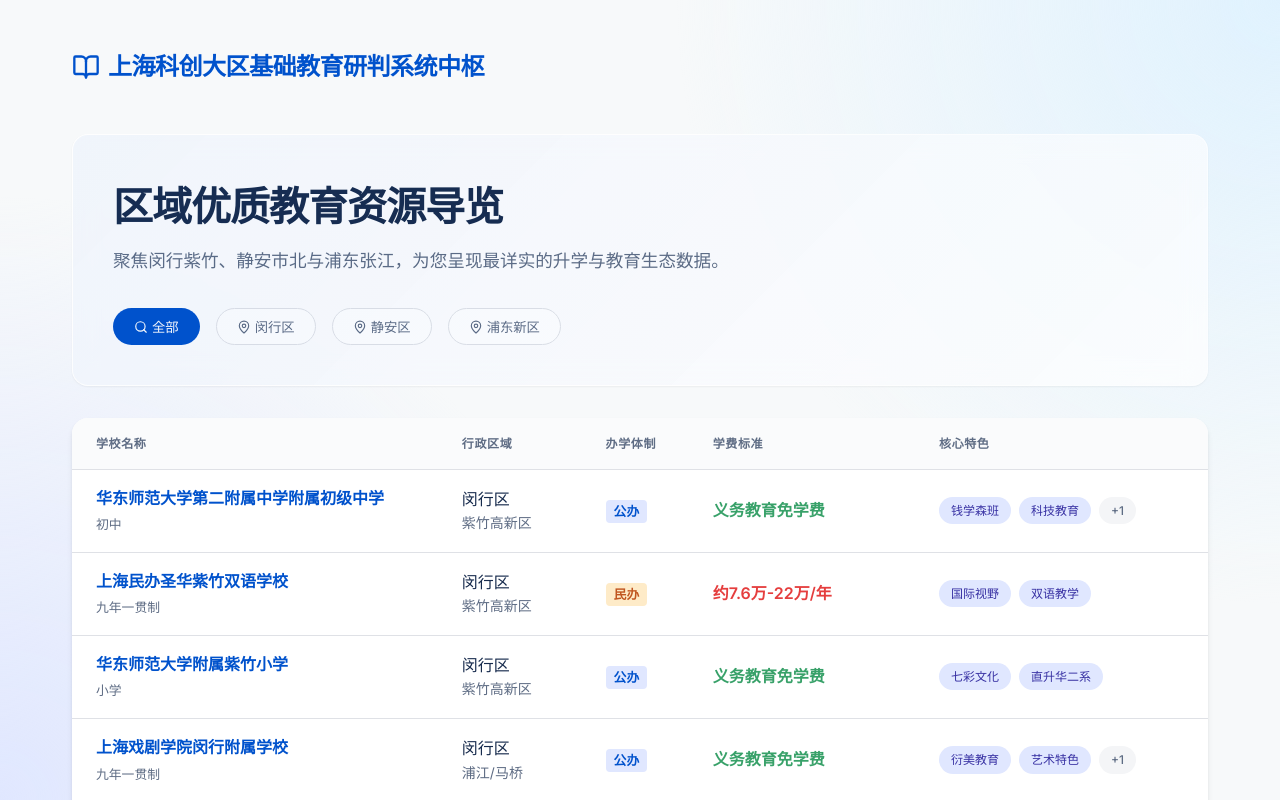
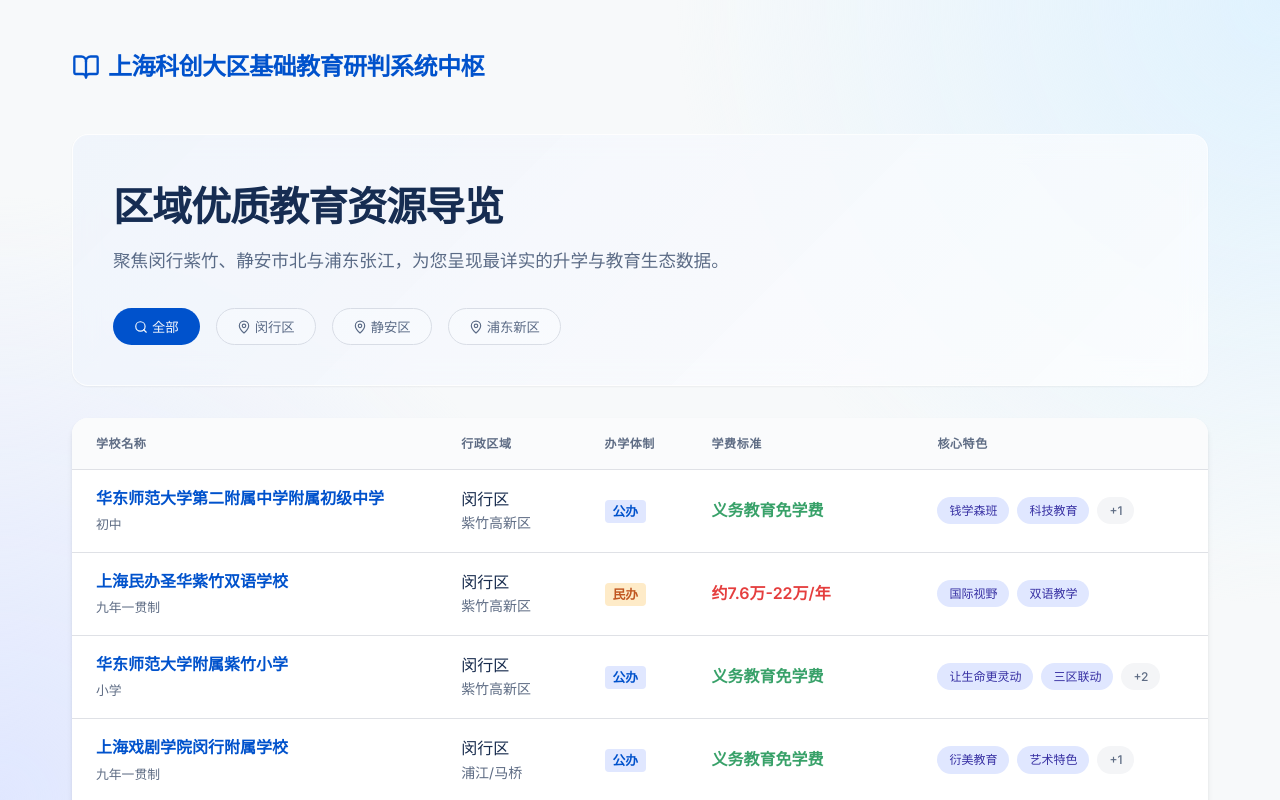
Before and after one commit to xibojituan-svg/school, a React (Vite) app: page /#/ in a window 1280 px wide. Shown: the top 800 px of the page. Built offline with nearby package versions, Linux system fonts and the light colour scheme.

Commit message:
Update Zizhu Primary School deep info

```diff
--- a/src/data/schools.js
+++ b/src/data/schools.js
@@ -37,11 +37,11 @@
     name: '华东师范大学附属紫竹小学', type: '公办', level: '小学',
     address: '上海市闵行区紫凤路198号',
     tuition: '义务教育免学费', tuitionDetail: '严格执行公办九年义务教育政策，免学费。',
-    tags: ['七彩文化', '直升华二系'],
+    tags: ['让生命更灵动', '三区联动', 'RAINBOW课程', '教育部体育基地'],
     admissionRate: [{ year: '近三年', rate: 95, label: '对口华二初留存率' }],
-    teachingMethod: '秉持“学校，让生命更灵动”理念，开展跨学科RAINBOW实践体验课程，注重身心健康发展。',
-    reputation: '连续多年获办学绩效一等奖，硬件设施极佳，校园活动丰富，社团成绩拔尖。',
-    advantages: '紫竹园区标配起点，升学路径直通华二附初，生源质量受到园区高新人才家庭托底保障。',
+    teachingMethod: '秉持“学校，让生命更灵动”办学理念。大力推进“卓越育人 健康+”，独创跨学科RAINBOW实践体验课程，并开设编程、领导力、冰雪运动、管弦乐等高端校本课程。',
+    reputation: '依托“大学校区、科技园区、城市社区”三方联动的神仙公办。作为教育部重点实验室基地，其体育（全国啦啦操冠军、武术）与科创能力在公立小学中处于顶尖梯队。',
+    advantages: '闵行紫竹基础教育园区标配起点，独享华东师大高规格师资与教研体系输入，生源质量受高新人才家庭托底，直通华二系。',
     photos: [
       'https://images.unsplash.com/photo-1510531704581-5b28709ec685?auto=format&fit=crop&q=80&w=800&h=500',
       'https://images.unsplash.com/photo-1503676260728-1c00da094a0b?auto=format&fit=crop&q=80&w=800&h=500',
```
